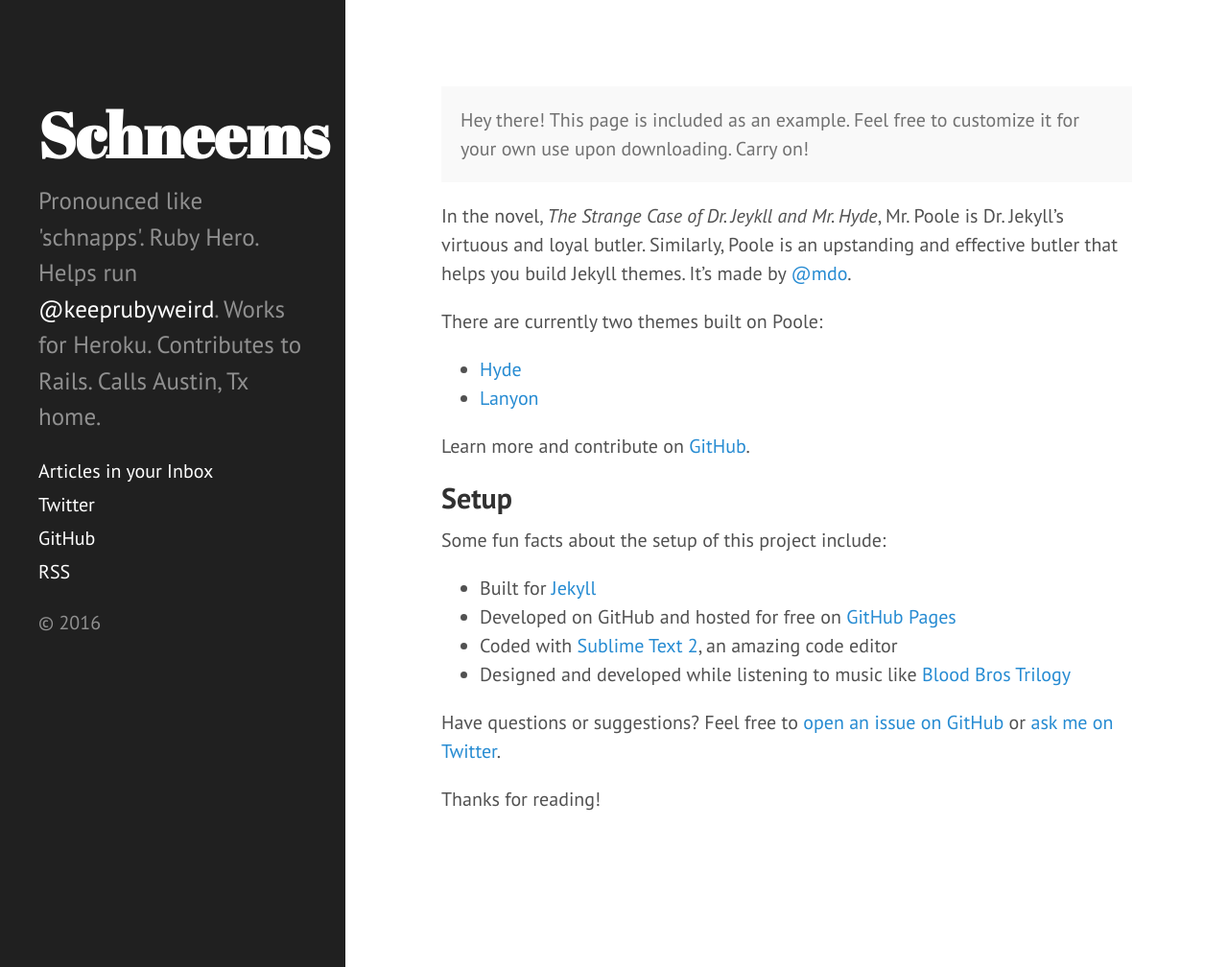
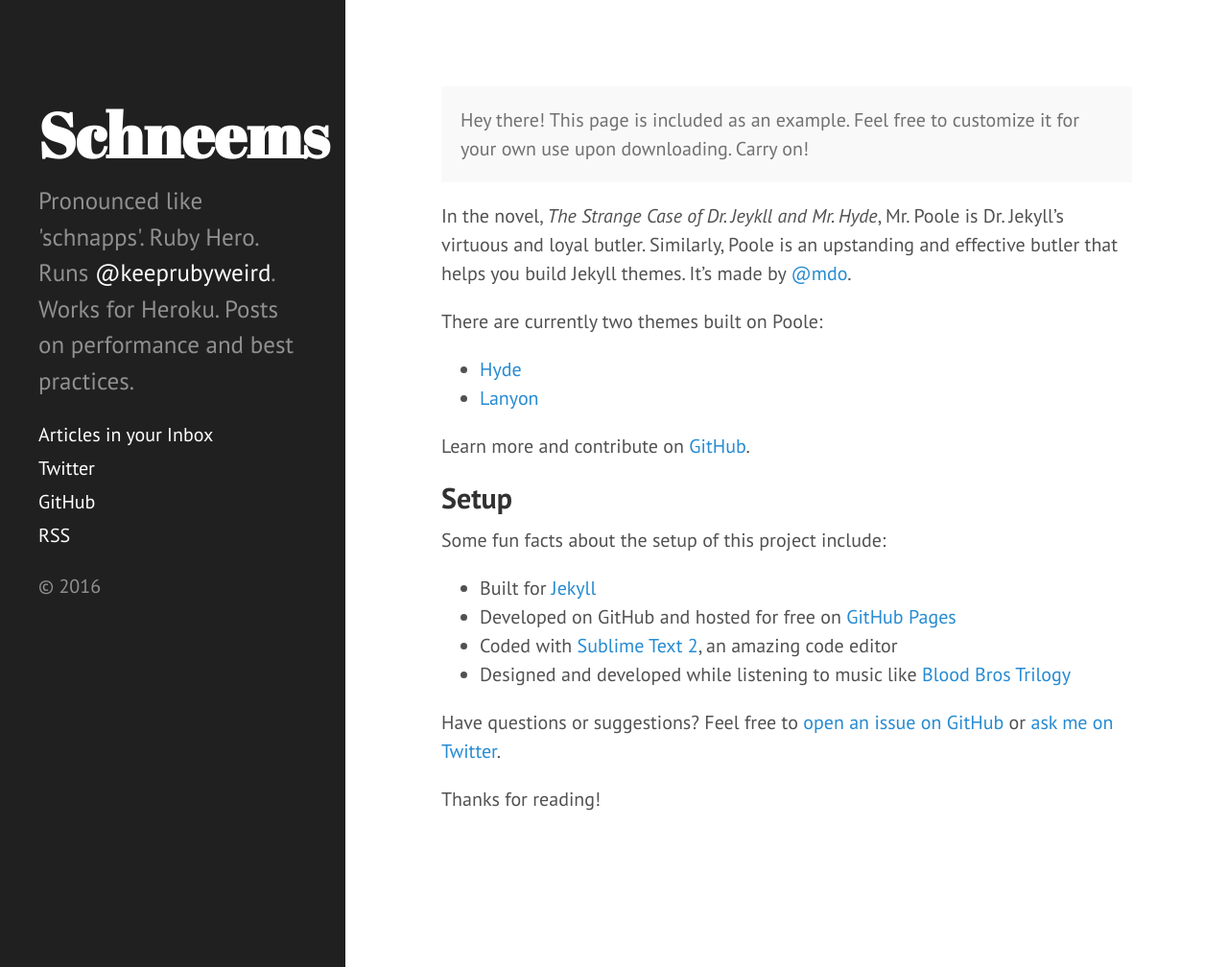
Before and after one commit to schneems/schneems, a Jekyll site: the page built from about.md, in a window 1280 px wide and 1008 px high. Shown: the whole window at 96% size. Built offline with Jekyll 4.4.1, drawn with Linux system fonts in a browser that asks for light colours; Markdown is read by kramdown in place of the engine named in the settings.

Commit message:
More site modifications

```diff
--- a/_config.yml
+++ b/_config.yml
@@ -5,10 +5,10 @@ highlighter:      rouge
 # Setup
 title:            Schneems
 tagline:          'Schneems on Software'
-description:      "Pronounced like 'schnapps'. Ruby Hero. Helps run <a href='http://keeprubyweird.com'>@keeprubyweird</a>. Works for Heroku. Contributes to Rails. Calls Austin, Tx home."
+description:      "Pronounced like 'schnapps'. Ruby Hero. Runs <a href='http://keeprubyweird.com'>@keeprubyweird</a>. Works for Heroku. Posts on performance and best practices."
 
 # cannot have tags inside of description
-rss_description:  "Pronounced like 'schnapps'. Ruby Hero. Helps run @keeprubyweird. Works for Heroku. Contributes to Rails. Calls Austin, Tx home."
+rss_description:  "Pronounced like 'schnapps'. Ruby Hero. Runs @keeprubyweird. Works for Heroku. Posts on performance and best practices."
 
 url:              http://hyde.getpoole.com
 baseurl:          /
```
